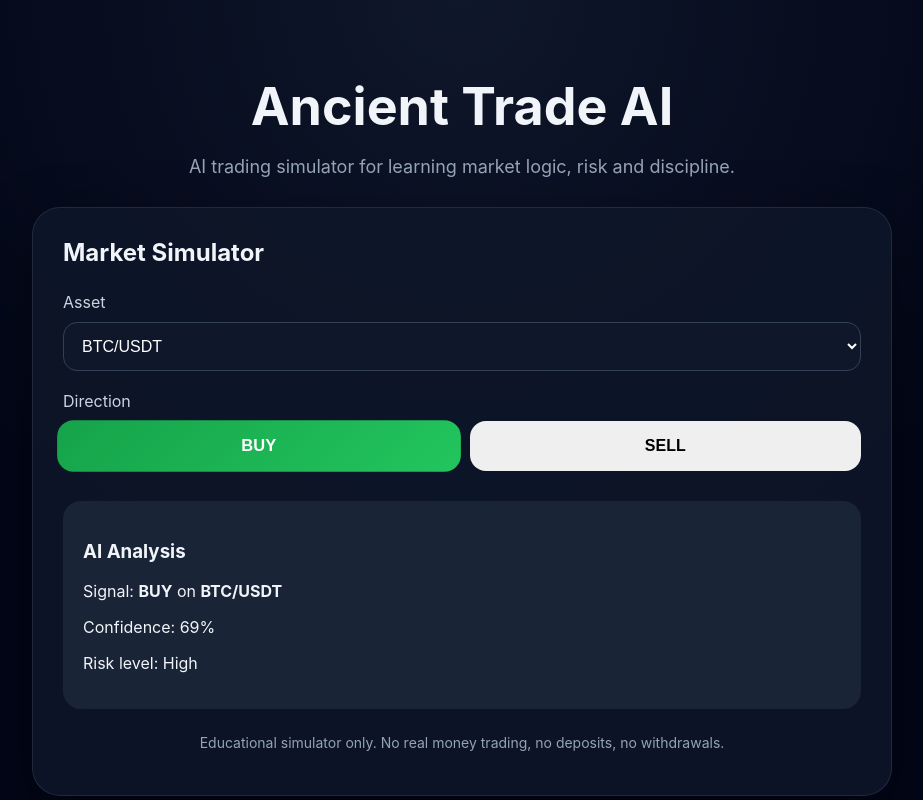
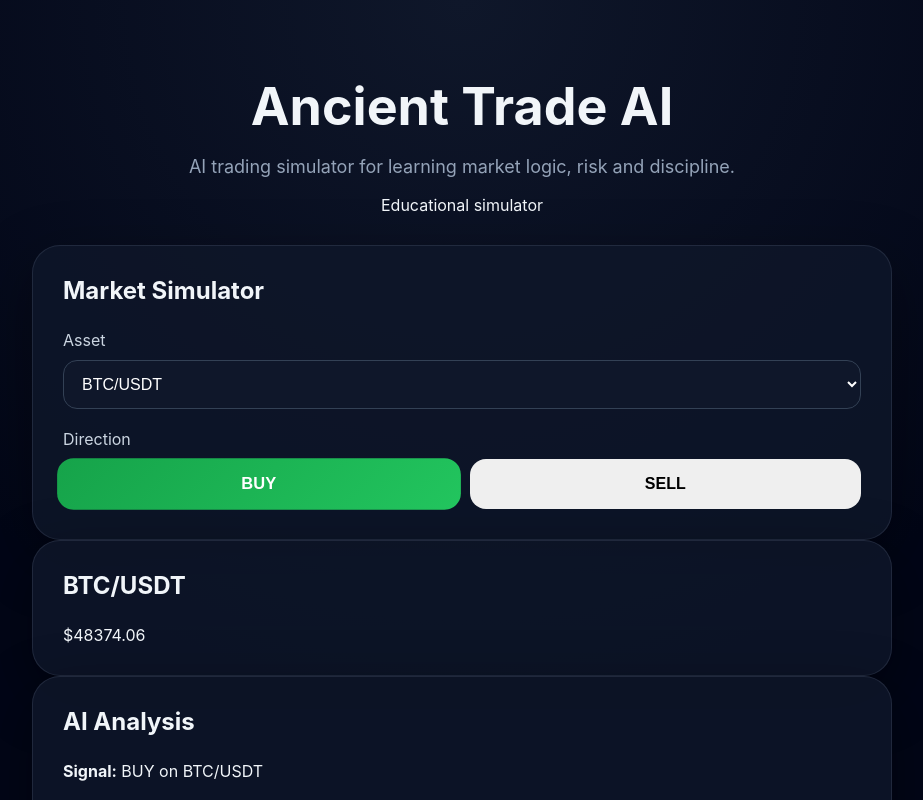
Before and after one commit to vaxo1971-cpu/AncientTradeAI, a React (Vite) app in the folder frontend/: page / in a window 1280 px wide. Shown: the top 800 px of the page, without its empty margins (178-1101 px from the left). Built offline with nearby package versions, Linux system fonts and the light colour scheme.

Commit message:
Update App.jsx

```diff
--- a/frontend/src/App.jsx
+++ b/frontend/src/App.jsx
@@ -10,17 +10,22 @@ export default function App() {
   const signal = useMemo(() => {
     const confidence = Math.floor(62 + Math.random() * 28);
     const risk = confidence > 78 ? "Medium" : "High";
-    return { confidence, risk };
+    const price = (42000 + Math.random() * 8000).toFixed(2);
+    return { confidence, risk, price };
   }, [symbol, direction]);
 
   return (
     <div className="app">
       <header className="hero">
+        <div>
           <h1>Ancient Trade AI</h1>
           <p>AI trading simulator for learning market logic, risk and discipline.</p>
+        </div>
+        <span className="badge">Educational simulator</span>
       </header>
 
-      <main className="card">
+      <main className="grid">
+        <section className="card">
           <h2>Market Simulator</h2>
 
           <label>Asset</label>
@@ -45,19 +50,26 @@ export default function App() {
               SELL
             </button>
           </div>
+        </section>
 
-        <div className="result">
-          <h3>AI Analysis</h3>
-          <p>
-            Signal: <b>{direction}</b> on <b>{symbol}</b>
-          </p>
-          <p>Confidence: {signal.confidence}%</p>
-          <p>Risk level: {signal.risk}</p>
+        <section className="card chart">
+          <h2>{symbol}</h2>
+          <div className="price">${signal.price}</div>
+          <div className="fake-chart">
+            <span></span><span></span><span></span><span></span><span></span>
+            <span></span><span></span><span></span><span></span><span></span>
           </div>
+        </section>
 
+        <section className="card analysis">
+          <h2>AI Analysis</h2>
+          <p><b>Signal:</b> {direction} on {symbol}</p>
+          <p><b>Confidence:</b> {signal.confidence}%</p>
+          <p><b>Risk level:</b> {signal.risk}</p>
           <p className="warning">
             Educational simulator only. No real money trading, no deposits, no withdrawals.
           </p>
+        </section>
       </main>
     </div>
   );
```
Lines whose indentation alone changed are shown as unchanged.
